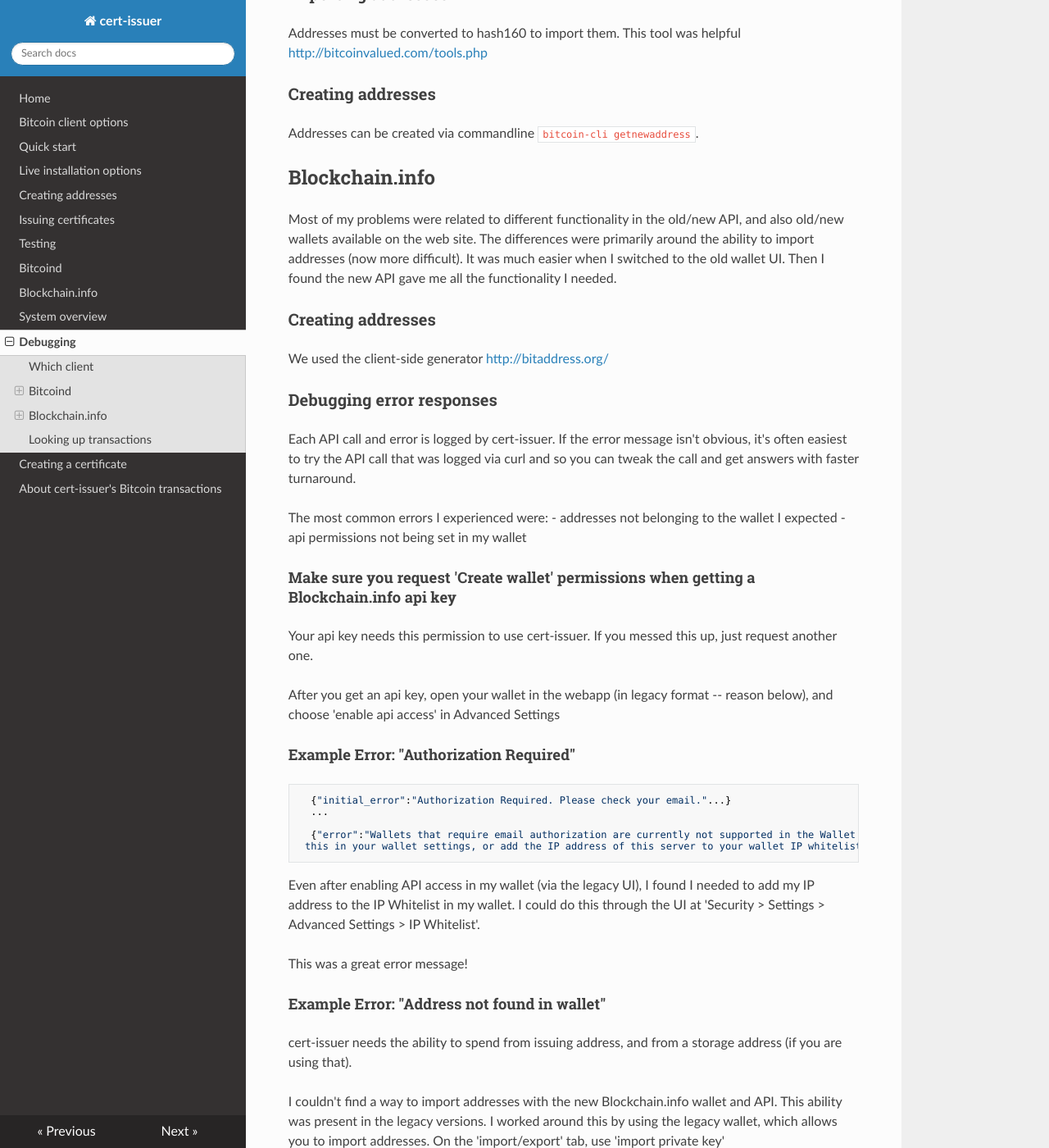
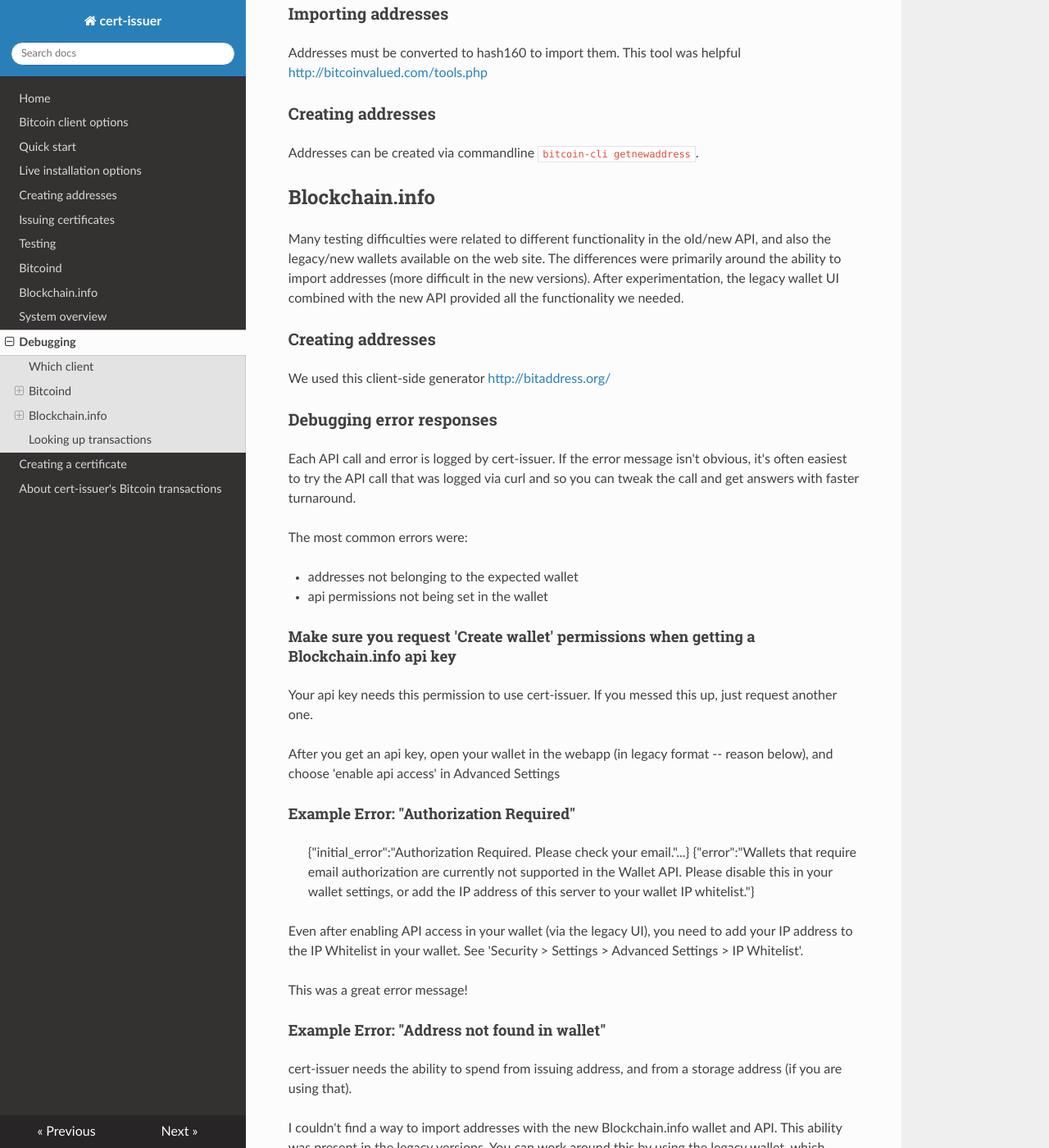
Before and after one commit to blockchain-certificates/cert-issuer, an MkDocs documentation site: the page built from docs/debugging.md, in a window 1280 px wide and 1400 px high, scrolled down 402 px. Shown: the whole window at 82% size. Built offline with MkDocs 1.6.1, drawn with Linux system fonts in a browser that asks for light colours; nearby versions of some CDN libraries; old or Windows-style settings are respelled for this version of MkDocs; some of the changed text lies outside the part shown.

Commit message:
Update debugging.md
Clean up and simplify

````diff
--- a/docs/debugging.md
+++ b/docs/debugging.md
@@ -3,36 +3,41 @@ Tools and Tips for the Bitcoin clients mentioned here
 
 Which client
 ------------
-In general, I found it easiest to run bitcoind locally. Running it in regtest mode (without real money) is the safest,
-easiest way to experiment with building a bitcoin app.
+
+In general, it was easiest to run bitcoind locally. Running it in regtest mode (without real money) is the safest,
+easiest way to experiment with building a bitcoin app. This project's docker container is configured this way.
 
 
 Bitcoind
 --------
 ###Importing addresses
+
 Addresses must be converted to hash160 to import them. This tool was helpful [http://bitcoinvalued.com/tools.php](http://bitcoinvalued.com/tools.php)
 
 ###Creating addresses
+
 Addresses can be created via commandline ```bitcoin-cli getnewaddress```.
 
 
 Blockchain.info
 ---------------
-Most of my problems were related to different functionality in the old/new API, and also old/new wallets available on
-the web site. The differences were primarily around the ability to import addresses (now more difficult). It was much
-easier when I switched to the old wallet UI. Then I found the new API gave me all the functionality I needed.
+Many testing difficulties were related to different functionality in the old/new API, and also the legacy/new wallets available on
+the web site. The differences were primarily around the ability to import addresses (more difficult in the new versions). After experimentation, the legacy wallet UI combined with the new API provided all the functionality we needed.
 
 ###Creating addresses
-We used the client-side generator [http://bitaddress.org/](http://bitaddress.org/)
+
+We used this client-side generator [http://bitaddress.org/](http://bitaddress.org/)
 
 
 ###Debugging error responses
+
 Each API call and error is logged by cert-issuer. If the error message isn't obvious, it's often easiest to try the
 API call that was logged via curl and so you can tweak the call and get answers with faster turnaround.
 
-The most common errors I experienced were:
-- addresses not belonging to the wallet I expected
-- api permissions not being set in my wallet
+The most common errors were:
+
+- addresses not belonging to the expected wallet
+- api permissions not being set in the wallet
 
 ####Make sure you request 'Create wallet' permissions when getting a Blockchain.info api key
 Your api key needs this permission to use cert-issuer. If you messed this up, just request another one.
@@ -42,16 +47,14 @@ access' in Advanced Settings
 
 
 ####Example Error: "Authorization Required"
-```
-  {"initial_error":"Authorization Required. Please check your email."...}
-  ...
 
-  {"error":"Wallets that require email authorization are currently not supported in the Wallet API. Please disable
- this in your wallet settings, or add the IP address of this server to your wallet IP whitelist."}
-```
+> {"initial_error":"Authorization Required. Please check your email."...}
+> {"error":"Wallets that require email authorization are currently not supported in the Wallet API. Please disable
+> this in your wallet settings, or add the IP address of this server to your wallet IP whitelist."}
 
-Even after enabling API access in my wallet (via the legacy UI), I found I needed to add my IP address to the IP
-Whitelist in my wallet. I could do this through the UI at 'Security > Settings > Advanced Settings > IP Whitelist'.
+
+Even after enabling API access in your wallet (via the legacy UI), you need to add your IP address to the IP
+Whitelist in your wallet. See 'Security > Settings > Advanced Settings > IP Whitelist'.
 
 This was a great error message!
 
@@ -60,7 +63,7 @@ This was a great error message!
 cert-issuer needs the ability to spend from issuing address, and from a storage address (if you are using that).
 
 I couldn't find a way to import addresses with the new Blockchain.info wallet and API. This ability was present in
-the legacy versions. I worked around this by using the legacy wallet, which allows you to import addresses. On the
+the legacy versions. You can work around this by using the legacy wallet, which allows you to import addresses. On the
 'import/export' tab, use 'import private key'
 
 ##Looking up transactions
````
